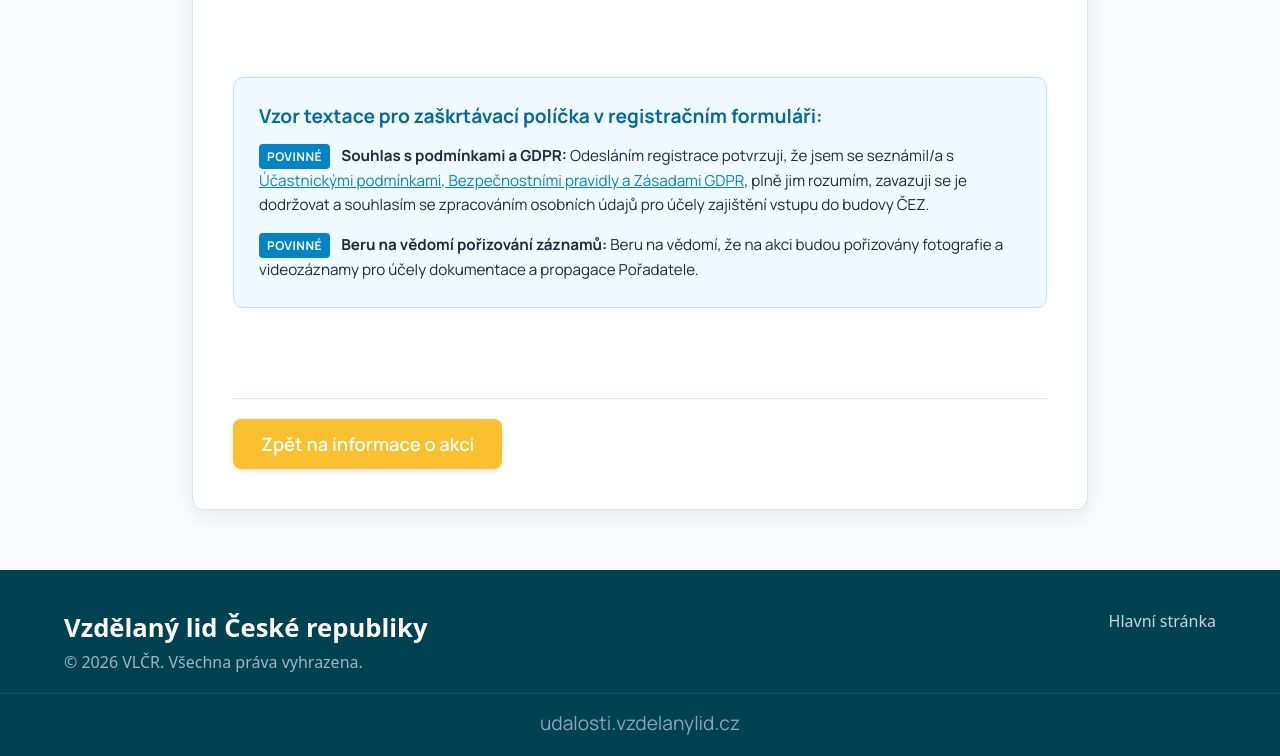
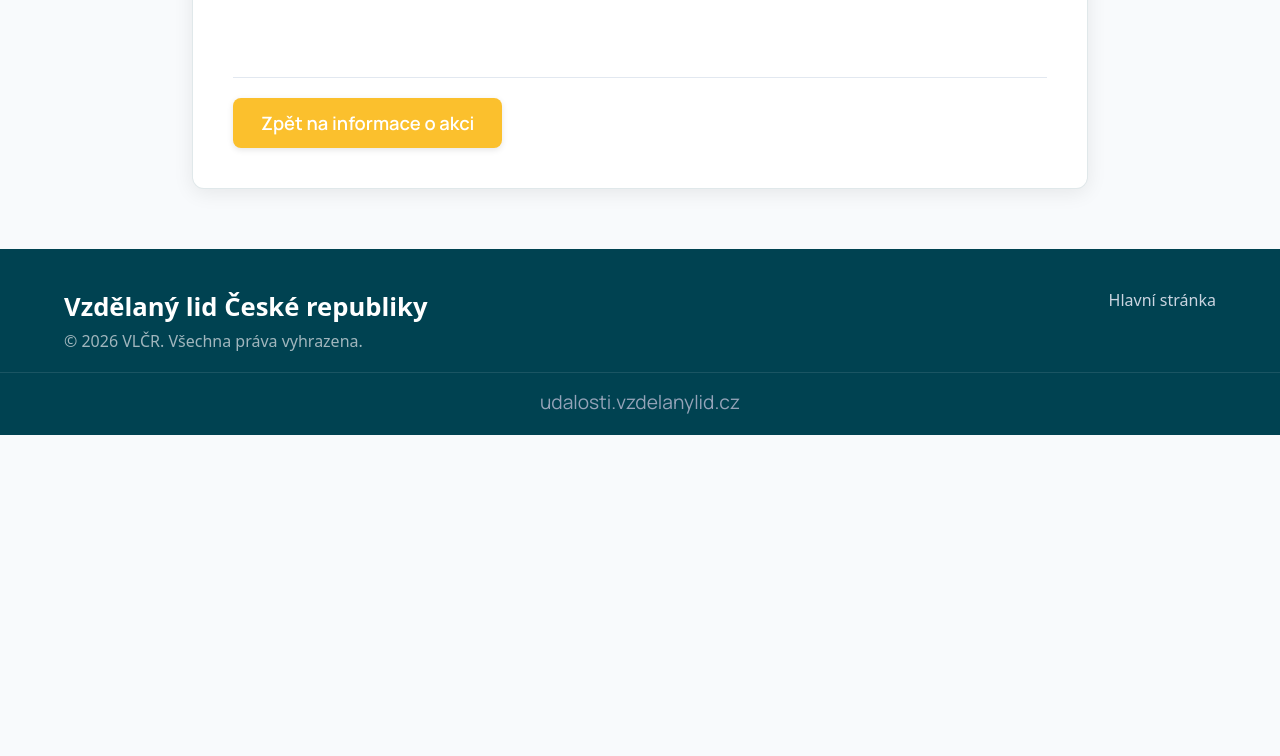
Before and after one commit to chznhs-spec/udalosti, a plain HTML site: page podminkyjs.html in a window 1280 px wide. Shown: the part 3886-4642 px from the top of the page. After the commit the page ends 4321 px from the top, so only its background shows below. Drawn offline with Linux system fonts and the light colour scheme.

Commit message:
Fix HTML structure and formatting issues

```diff
--- a/podminkyjs.html
+++ b/podminkyjs.html
@@ -281,18 +281,6 @@
                     </ol>
                 </div>
 
-                <!-- VZOROVÝ BOX PRO REGISTRAČNÍ FORMULÁŘ -->
-                <div class="checkbox-box">
-                    <h3>Vzor textace pro zaškrtávací políčka v registračním formuláři:</h3>
-                    <div class="checkbox-item">
-                        <span class="checkbox-tag">POVINNÉ</span>
-                        <strong>Souhlas s podmínkami a GDPR:</strong> Odesláním registrace potvrzuji, že jsem se seznámil/a s <a href="podminkyjs.html" target="_blank" style="color: #0284c7; text-decoration: underline;">Účastnickými podmínkami, Bezpečnostními pravidly a Zásadami GDPR</a>, plně jim rozumím, zavazuji se je dodržovat a souhlasím se zpracováním osobních údajů pro účely zajištění vstupu do budovy ČEZ.
-                    </div>
-                    <div class="checkbox-item">
-                        <span class="checkbox-tag">POVINNÉ</span>
-                        <strong>Beru na vědomí pořizování záznamů:</strong> Beru na vědomí, že na akci budou pořizovány fotografie a videozáznamy pro účely dokumentace a propagace Pořadatele.
-                    </div>
-                </div>
 
                 <!-- AKČNÍ TLAČÍTKO -->
                 <div class="action-bar">
```
